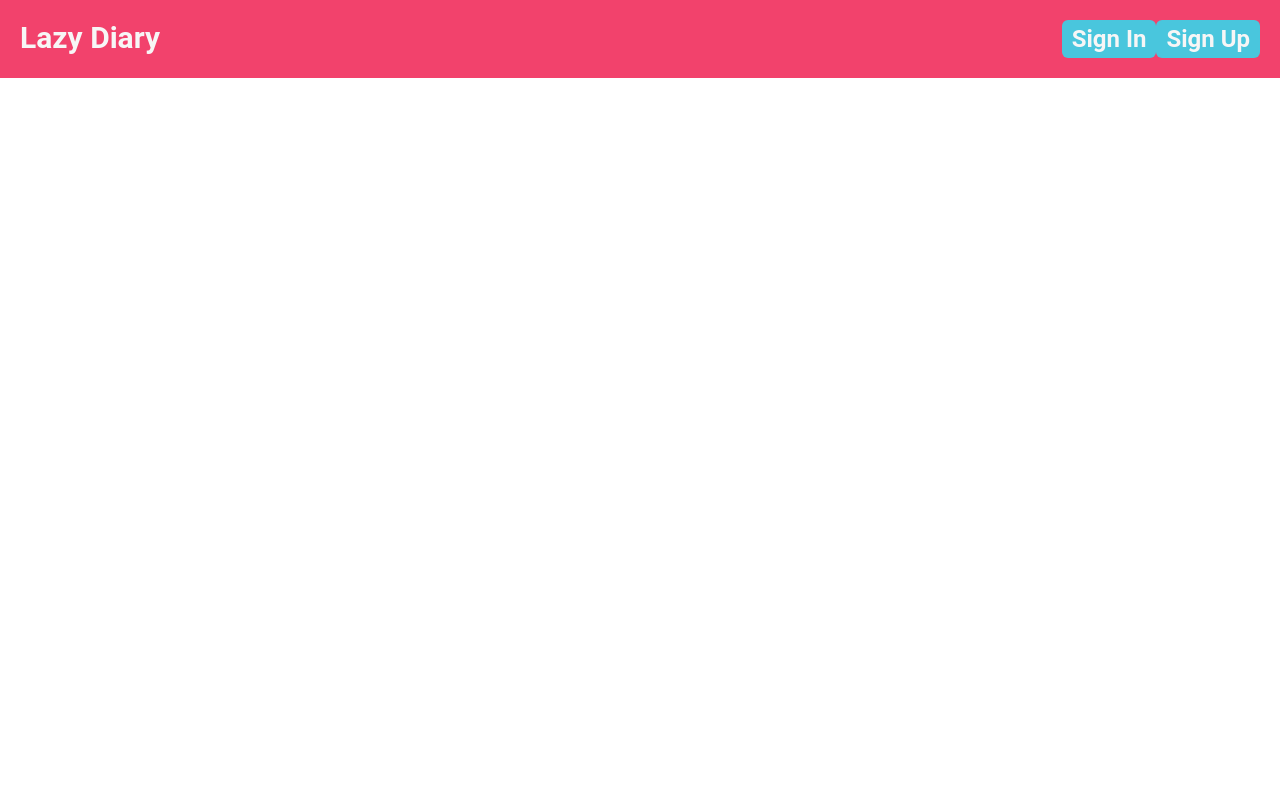
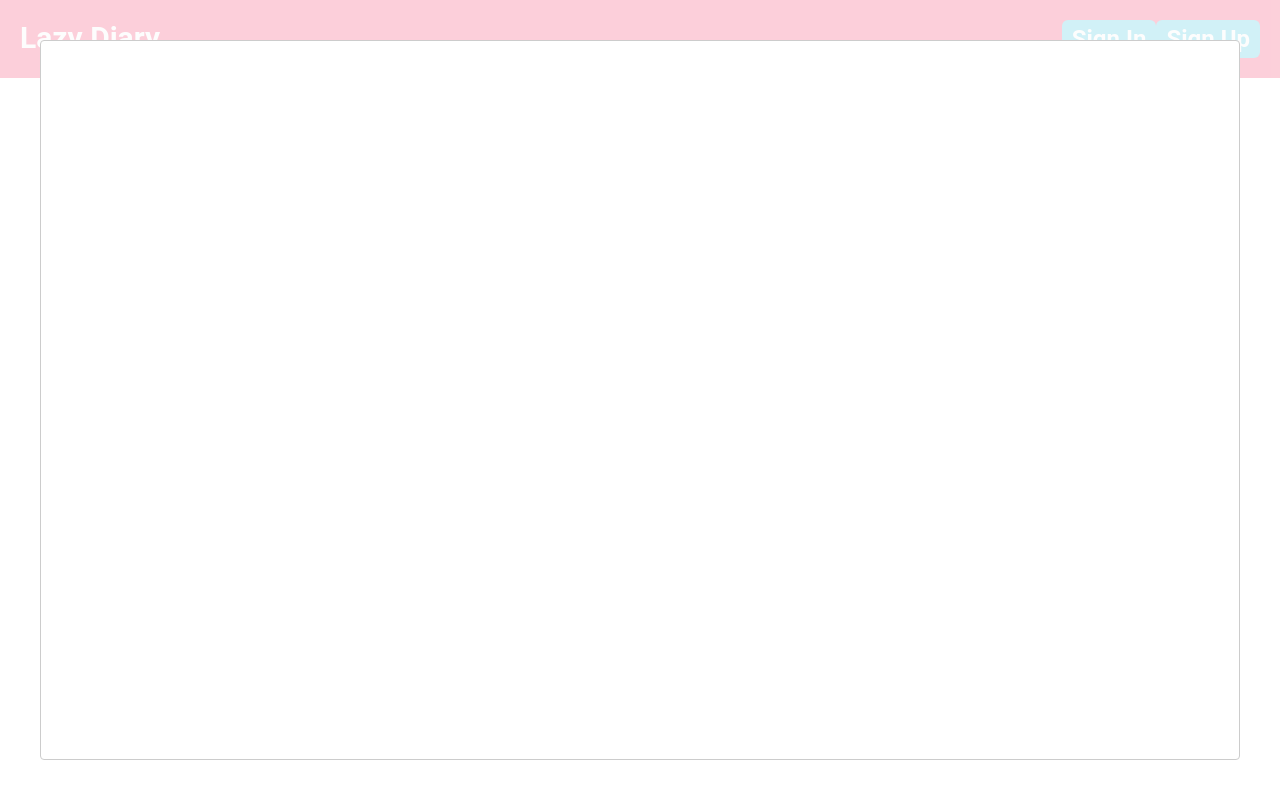
Before and after one commit to hayate4th/lazy-diary, a React app: page / in a window 1280 px wide. Both pictures are taken after a click on the button "Sign Up". Built offline with nearby package versions, Linux system fonts and the light colour scheme.

Commit message:
Add modal and changed to show modal when sign up button is clicked

```diff
--- a/src/components/UserAuthentication/index.tsx
+++ b/src/components/UserAuthentication/index.tsx
@@ -1,9 +1,13 @@
 import React from "react";
+import Modal from "react-modal";
 
 import Button from "../Button";
 
+Modal.setAppElement("#root");
+
 export interface Props {
   isSignedIn: boolean;
+  isSigningUp: boolean;
   signInButtonClickHandler: () => void;
   signOutButtonClickHandler: () => void;
   signUpButtonClickHandler: () => void;
@@ -11,6 +15,7 @@ export interface Props {
 
 const UserAuthentication: React.FC<Props> = ({
   isSignedIn,
+  isSigningUp,
   signInButtonClickHandler,
   signOutButtonClickHandler,
   signUpButtonClickHandler
@@ -38,6 +43,7 @@ const UserAuthentication: React.FC<Props> = ({
           onClickHandler={signOutButtonClickHandler}
         />
       )}
+      <Modal isOpen={isSigningUp} />
     </>
   );
 };
--- a/src/containers/UserAuthentication/index.tsx
+++ b/src/containers/UserAuthentication/index.tsx
@@ -4,16 +4,16 @@ import UserAuthenticationComponent from "../../components/UserAuthentication";
 
 const UserAuthentication: React.FC = () => {
   const [isSignedIn, setIsSignedIn] = useState(false);
+  const [isSigningUp, setIsSigningUp] = useState(false);
 
   const signInButtonClickHandler = () => setIsSignedIn(true);
   const signOutButtonClickHandler = () => setIsSignedIn(false);
-  const signUpButtonClickHandler = () => {
-    console.log("sign up");
-  };
+  const signUpButtonClickHandler = () => setIsSigningUp(true);
 
   return (
     <UserAuthenticationComponent
       isSignedIn={isSignedIn}
+      isSigningUp={isSigningUp}
       signInButtonClickHandler={signInButtonClickHandler}
       signOutButtonClickHandler={signOutButtonClickHandler}
       signUpButtonClickHandler={signUpButtonClickHandler}
```
Also changed, not shown: 1 other file (tests, documents, lock files or other folders).
